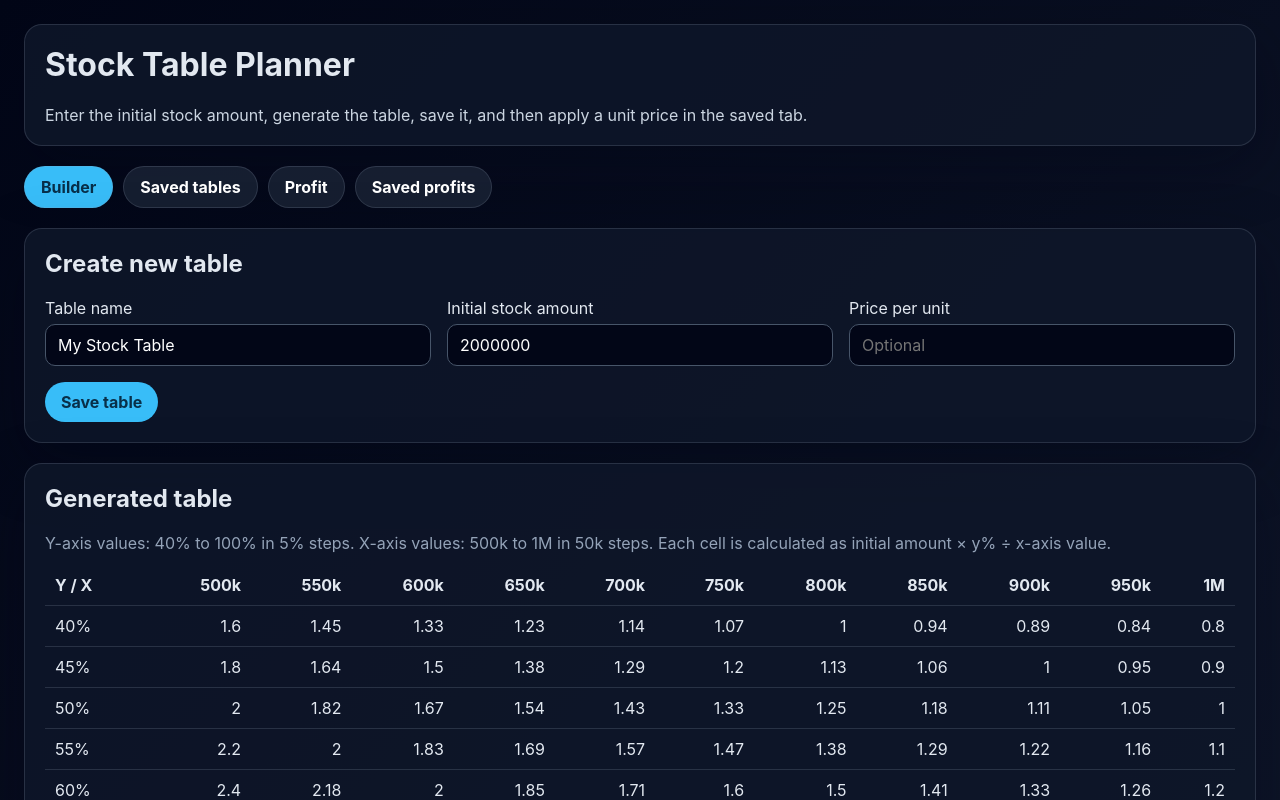
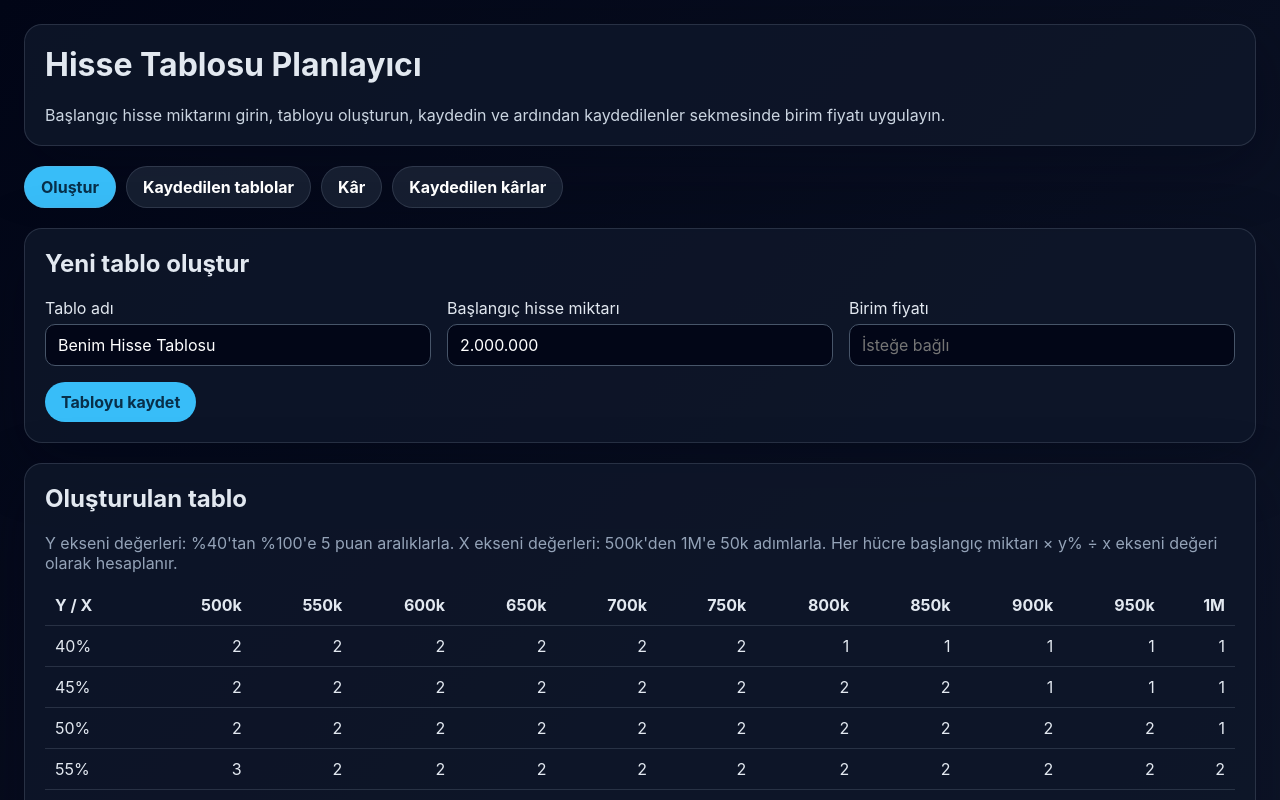
Before and after one commit to ahmetkoc35/halka-arz-lot-kar, a React (Vite) app: page / in a window 1280 px wide. Shown: the top 800 px of the page. Built offline with nearby package versions, Linux system fonts and the light colour scheme.

Commit message:
Update Turkish release download

```diff
--- a/src/App.tsx
+++ b/src/App.tsx
@@ -27,20 +27,28 @@ const yPercentages = Array.from({ length: 13 }, (_, index) => 40 + index * 5);
 const xValues = ['500k', '550k', '600k', '650k', '700k', '750k', '800k', '850k', '900k', '950k', '1M'];
 const xAmounts = [500000, 550000, 600000, 650000, 700000, 750000, 800000, 850000, 900000, 950000, 1000000];
 
+const parseIntegerValue = (value: string) => Number(value.replace(/\D/g, '')) || 0;
+
+const formatIntegerValue = (value: number | string) => {
+  const digits = typeof value === 'string' ? value.replace(/\D/g, '') : String(Math.ceil(value));
+  if (!digits) return '';
+  return new Intl.NumberFormat('tr-TR', { maximumFractionDigits: 0 }).format(Number(digits));
+};
+
 const buildRows = (initialAmount: number) => {
   return yPercentages.map((percent) => {
     const baseValue = (initialAmount * percent) / 100;
-    return xAmounts.map((xValue) => Number((baseValue / xValue).toFixed(2)));
+    return xAmounts.map((xValue) => Math.ceil(baseValue / xValue));
   });
 };
 
 const buildProfitValues = (lots: number, initialPrice: number) => {
   const startValue = lots * initialPrice;
-  const values = [Number(startValue.toFixed(2))];
+  const values = [Math.ceil(startValue)];
   let currentValue = startValue;
 
   for (let index = 1; index <= 12; index += 1) {
-    currentValue = Number((currentValue * 1.1).toFixed(2));
+    currentValue = Math.ceil(currentValue * 1.1);
     values.push(currentValue);
   }
 
@@ -53,7 +61,7 @@ const buildProfitDetails = (values: number[]) => {
   return values.map((value, index) => {
     if (index === 0) {
       return {
-        label: 'Start',
+        label: 'Başlangıç',
         value,
         change: 0,
         totalProfit: 0
@@ -61,11 +69,11 @@ const buildProfitDetails = (values: number[]) => {
     }
 
     const previousValue = values[index - 1];
-    const change = Number((value - previousValue).toFixed(2));
-    const totalProfit = Number((value - startValue).toFixed(2));
+    const change = Math.ceil(value - previousValue);
+    const totalProfit = Math.ceil(value - startValue);
 
     return {
-      label: `Day ${index}`,
+      label: `Gün ${index}`,
       value,
       change,
       totalProfit
@@ -74,13 +82,13 @@ const buildProfitDetails = (values: number[]) => {
 };
 
 const formatNumber = (value: number) => {
-  return value.toLocaleString(undefined, { minimumFractionDigits: 2, maximumFractionDigits: 2 });
+  return new Intl.NumberFormat('tr-TR', { maximumFractionDigits: 0 }).format(Math.ceil(value));
 };
 
 const App = () => {
   const [activeTab, setActiveTab] = useState<TabName>('builder');
   const [initialAmount, setInitialAmount] = useState('2000000');
-  const [tableName, setTableName] = useState('My Stock Table');
+  const [tableName, setTableName] = useState('Benim Hisse Tablosu');
   const [price, setPrice] = useState('');
   const [deferredPrompt, setDeferredPrompt] = useState<BeforeInstallPromptEvent | null>(null);
   const [canInstall, setCanInstall] = useState(false);
@@ -94,7 +102,7 @@ const App = () => {
   });
   const [selectedTableId, setSelectedTableId] = useState<number | null>(null);
 
-  const [profitName, setProfitName] = useState('My Profit Table');
+  const [profitName, setProfitName] = useState('Benim Kâr Tablosu');
   const [profitPrice, setProfitPrice] = useState('');
   const [profitLots, setProfitLots] = useState('');
   const [editingProfitId, setEditingProfitId] = useState<number | null>(null);
@@ -129,8 +137,8 @@ const App = () => {
     };
   }, []);
 
-  const rows = useMemo(() => buildRows(Number(initialAmount) || 0), [initialAmount]);
-  const profitPreviewValues = useMemo(() => buildProfitValues(Number(profitLots) || 0, Number(profitPrice) || 0), [profitLots, profitPrice]);
+  const rows = useMemo(() => buildRows(parseIntegerValue(initialAmount)), [initialAmount]);
+  const profitPreviewValues = useMemo(() => buildProfitValues(parseIntegerValue(profitLots), parseIntegerValue(profitPrice)), [profitLots, profitPrice]);
 
   const handleInstallClick = async () => {
     if (!deferredPrompt) return;
@@ -139,13 +147,13 @@ const App = () => {
   };
 
   const saveTable = () => {
-    const cleanedName = tableName.trim() || `Table ${savedTables.length + 1}`;
+    const cleanedName = tableName.trim() || `Tablo ${savedTables.length + 1}`;
     const newTable: SavedTable = {
       id: Date.now(),
       name: cleanedName,
-      initialAmount: Number(initialAmount) || 0,
+      initialAmount: parseIntegerValue(initialAmount),
       rows,
-      price: Number(price) || 0
+      price: parseIntegerValue(price)
     };
 
     const nextTables = [newTable, ...savedTables];
@@ -156,7 +164,7 @@ const App = () => {
   };
 
   const updateTablePrice = (tableId: number, nextPrice: string) => {
-    const nextTables = savedTables.map((table) => (table.id === tableId ? { ...table, price: Number(nextPrice) || 0 } : table));
+    const nextTables = savedTables.map((table) => (table.id === tableId ? { ...table, price: parseIntegerValue(nextPrice) } : table));
     setSavedTables(nextTables);
     window.localStorage.setItem('savedTables', JSON.stringify(nextTables));
   };
@@ -173,8 +181,8 @@ const App = () => {
       return {
         ...table,
         name: editName.trim() || table.name,
-        initialAmount: Number(editAmount) || table.initialAmount,
-        rows: buildRows(Number(editAmount) || table.initialAmount)
+        initialAmount: parseIntegerValue(editAmount) || table.initialAmount,
+        rows: buildRows(parseIntegerValue(editAmount) || table.initialAmount)
       };
     });
 
@@ -205,7 +213,7 @@ const App = () => {
   const selectedTable = savedTables.find((table) => table.id === selectedTableId) ?? savedTables[0] ?? null;
 
   const saveProfitTable = () => {
-    const cleanedName = profitName.trim() || `Profit ${savedProfitTables.length + 1}`;
+    const cleanedName = profitName.trim() || `Kâr ${savedProfitTables.length + 1}`;
     const lotsValue = Number(profitLots) || 0;
     const priceValue = Number(profitPrice) || 0;
     const newTable: SavedProfitTable = {
@@ -277,54 +285,54 @@ const App = () => {
       <header>
         <div className="header-row">
           <div>
-            <h1>Stock Table Planner</h1>
-            <p>Enter the initial stock amount, generate the table, save it, and then apply a unit price in the saved tab.</p>
+            <h1>Hisse Tablosu Planlayıcı</h1>
+            <p>Başlangıç hisse miktarını girin, tabloyu oluşturun, kaydedin ve ardından kaydedilenler sekmesinde birim fiyatı uygulayın.</p>
           </div>
           {canInstall && (
-            <button onClick={handleInstallClick}>Install app</button>
+            <button onClick={handleInstallClick}>Uygulamayı yükle</button>
           )}
         </div>
       </header>
 
-      <nav className="tabs" aria-label="App sections">
+      <nav className="tabs" aria-label="Uygulama bölümleri">
         <button className={activeTab === 'builder' ? 'tab active' : 'tab'} onClick={() => setActiveTab('builder')}>
-          Builder
+          Oluştur
         </button>
         <button className={activeTab === 'saved' ? 'tab active' : 'tab'} onClick={() => setActiveTab('saved')}>
-          Saved tables
+          Kaydedilen tablolar
         </button>
         <button className={activeTab === 'profit' ? 'tab active' : 'tab'} onClick={() => setActiveTab('profit')}>
-          Profit
+          Kâr
         </button>
         <button className={activeTab === 'savedProfit' ? 'tab active' : 'tab'} onClick={() => setActiveTab('savedProfit')}>
-          Saved profits
+          Kaydedilen kârlar
         </button>
       </nav>
 
       {activeTab === 'builder' && (
         <>
           <section className="card">
-            <h2>Create new table</h2>
+            <h2>Yeni tablo oluştur</h2>
             <div className="grid">
               <label>
-                Table name
+                Tablo adı
                 <input value={tableName} onChange={(e) => setTableName(e.target.value)} />
               </label>
               <label>
-                Initial stock amount
-                <input type="number" value={initialAmount} onChange={(e) => setInitialAmount(e.target.value)} />
+                Başlangıç hisse miktarı
+                <input type="text" inputMode="numeric" value={formatIntegerValue(initialAmount)} onChange={(e) => setInitialAmount(e.target.value.replace(/\D/g, ''))} />
               </label>
               <label>
-                Price per unit
-                <input type="number" value={price} onChange={(e) => setPrice(e.target.value)} placeholder="Optional" />
+                Birim fiyatı
+                <input type="text" inputMode="numeric" value={formatIntegerValue(price)} onChange={(e) => setPrice(e.target.value.replace(/\D/g, ''))} placeholder="İsteğe bağlı" />
               </label>
             </div>
-            <button onClick={saveTable}>Save table</button>
+            <button onClick={saveTable}>Tabloyu kaydet</button>
           </section>
 
           <section className="card">
-            <h2>Generated table</h2>
-            <p className="hint">Y-axis values: 40% to 100% in 5% steps. X-axis values: 500k to 1M in 50k steps. Each cell is calculated as initial amount × y% ÷ x-axis value.</p>
+            <h2>Oluşturulan tablo</h2>
+            <p className="hint">Y ekseni değerleri: %40'tan %100'e 5 puan aralıklarla. X ekseni değerleri: 500k'den 1M'e 50k adımlarla. Her hücre başlangıç miktarı × y% ÷ x ekseni değeri olarak hesaplanır.</p>
             <div className="table-wrap">
               <table>
                 <thead>
@@ -340,7 +348,7 @@ const App = () => {
                     <tr key={rowIndex}>
                       <td>{`${yPercentages[rowIndex]}%`}</td>
                       {row.map((value, colIndex) => (
-                        <td key={`${rowIndex}-${colIndex}`}>{value.toLocaleString()}</td>
+                        <td key={`${rowIndex}-${colIndex}`}>{formatIntegerValue(value)}</td>
                       ))}
                     </tr>
                   ))}
@@ -354,21 +362,21 @@ const App = () => {
       {activeTab === 'saved' && (
         <>
           <section className="card">
-            <h2>Saved tables</h2>
+            <h2>Kaydedilen tablolar</h2>
             {savedTables.length === 0 ? (
-              <p>No saved tables yet. Save one from the builder tab first.</p>
+              <p>Henüz kaydedilmiş tablo yok. Önce Oluştur sekmesinden bir tane kaydedin.</p>
             ) : (
               <div className="saved-list">
                 {savedTables.map((table) => (
                   <div key={table.id} className={selectedTable?.id === table.id ? 'saved-item selected' : 'saved-item'}>
                     <button className="saved-main" onClick={() => setSelectedTableId(table.id)}>
                       <strong>{table.name}</strong>
-                      <span>Initial: {table.initialAmount.toLocaleString()}</span>
-                      <span>Price: {table.price || 'Not set'}</span>
+                      <span>Başlangıç: {formatIntegerValue(table.initialAmount)}</span>
+                      <span>Fiyat: {table.price ? formatIntegerValue(table.price) : 'Ayarlanmadı'}</span>
                     </button>
                     <div className="saved-actions">
-                      <button className="secondary" onClick={() => startEditingTable(table)}>Edit</button>
-                      <button className="danger" onClick={() => deleteTable(table.id)}>Delete</button>
+                      <button className="secondary" onClick={() => startEditingTable(table)}>Düzenle</button>
+                      <button className="danger" onClick={() => deleteTable(table.id)}>Sil</button>
                     </div>
                   </div>
                 ))}
@@ -381,25 +389,25 @@ const App = () => {
               <h2>{selectedTable.name}</h2>
               <div className="editor-row">
                 <label>
-                  Unit price
-                  <input type="number" value={selectedTable.price || ''} onChange={(e) => updateTablePrice(selectedTable.id, e.target.value)} />
+                  Birim fiyatı
+                  <input type="text" inputMode="numeric" value={formatIntegerValue(selectedTable.price || '')} onChange={(e) => updateTablePrice(selectedTable.id, e.target.value)} />
                 </label>
                 <label>
-                  Name
+                  Ad
                   <input value={editingTableId === selectedTable.id ? editName : selectedTable.name} onChange={(e) => setEditName(e.target.value)} />
                 </label>
                 <label>
-                  Initial amount
-                  <input type="number" value={editingTableId === selectedTable.id ? editAmount : selectedTable.initialAmount} onChange={(e) => setEditAmount(e.target.value)} />
+                  Başlangıç miktarı
+                  <input type="text" inputMode="numeric" value={editingTableId === selectedTable.id ? formatIntegerValue(editAmount) : formatIntegerValue(selectedTable.initialAmount)} onChange={(e) => setEditAmount(e.target.value.replace(/\D/g, ''))} />
                 </label>
               </div>
               <div className="action-row">
                 {editingTableId === selectedTable.id ? (
-                  <button onClick={() => saveEditedTable(selectedTable.id)}>Save changes</button>
+                  <button onClick={() => saveEditedTable(selectedTable.id)}>Değişiklikleri kaydet</button>
                 ) : (
-                  <button onClick={() => startEditingTable(selectedTable)}>Edit details</button>
+                  <button onClick={() => startEditingTable(selectedTable)}>Detayları düzenle</button>
                 )}
-                <button className="danger" onClick={() => deleteTable(selectedTable.id)}>Delete table</button>
+                <button className="danger" onClick={() => deleteTable(selectedTable.id)}>Tabloyu sil</button>
               </div>
               <div className="table-wrap">
                 <table>
@@ -420,7 +428,7 @@ const App = () => {
                         <tr key={rowIndex}>
                           <td>{`${yPercentages[rowIndex]}%`}</td>
                           {multipliedRow.map((value, colIndex) => (
-                            <td key={`${rowIndex}-${colIndex}`}>{value.toLocaleString()}</td>
+                            <td key={`${rowIndex}-${colIndex}`}>{formatIntegerValue(value)}</td>
                           ))}
                         </tr>
                       );
@@ -436,38 +444,38 @@ const App = () => {
       {activeTab === 'profit' && (
         <>
           <section className="card">
-            <h2>Create new profit growth table</h2>
-            <p className="hint">The starting amount is calculated as lots × initial price. Each following day grows by 10% cumulatively.</p>
+            <h2>Yeni kâr büyüme tablosu oluştur</h2>
+            <p className="hint">Başlangıç tutarı lot × başlangıç fiyatı olarak hesaplanır. Sonraki her gün %10 kümülatif olarak büyür.</p>
             <div className="grid">
               <label>
-                Profit table name
+                Kâr tablosu adı
                 <input value={profitName} onChange={(e) => setProfitName(e.target.value)} />
               </label>
               <label>
-                Initial price
-                <input type="number" value={profitPrice} onChange={(e) => setProfitPrice(e.target.value)} />
+                Başlangıç fiyatı
+                <input type="text" inputMode="numeric" value={formatIntegerValue(profitPrice)} onChange={(e) => setProfitPrice(e.target.value.replace(/\D/g, ''))} />
               </label>
               <label>
-                Total lots
-                <input type="number" value={profitLots} onChange={(e) => setProfitLots(e.target.value)} />
+                Toplam lot
+                <input type="text" inputMode="numeric" value={formatIntegerValue(profitLots)} onChange={(e) => setProfitLots(e.target.value.replace(/\D/g, ''))} />
               </label>
             </div>
-            <button onClick={saveProfitTable}>Save profit table</button>
+            <button onClick={saveProfitTable}>Kâr tablosunu kaydet</button>
           </section>
 
           <section className="card">
-            <h2>Projected growth</h2>
+            <h2>Tahmini büyüme</h2>
             <div className="profit-summary">
-              <strong>Start amount:</strong> {formatNumber((Number(profitLots) || 0) * (Number(profitPrice) || 0))}
+              <strong>Başlangıç tutarı:</strong> {formatNumber((Number(profitLots) || 0) * (Number(profitPrice) || 0))}
             </div>
             <div className="table-wrap">
               <table>
                 <thead>
                   <tr>
-                    <th>Period</th>
-                    <th>Projected value</th>
-                    <th>Daily gain</th>
-                    <th>Total profit</th>
+                    <th>Dönem</th>
+                    <th>Tahmini değer</th>
+                    <th>Günlük kazanç</th>
+                    <th>Toplam kâr</th>
                   </tr>
                 </thead>
                 <tbody>
@@ -489,22 +497,22 @@ const App = () => {
       {activeTab === 'savedProfit' && (
         <>
           <section className="card">
-            <h2>Saved profit tables</h2>
+            <h2>Kaydedilen kâr tabloları</h2>
             {savedProfitTables.length === 0 ? (
-              <p>No saved profit tables yet. Create one from the Profit tab first.</p>
+              <p>Henüz kaydedilmiş kâr tablosu yok. Önce Kâr sekmesinden bir tane oluşturun.</p>
             ) : (
               <div className="saved-list">
                 {savedProfitTables.map((table) => (
                   <div key={table.id} className={selectedProfitTable?.id === table.id ? 'saved-item selected' : 'saved-item'}>
                     <button className="saved-main" onClick={() => setSelectedProfitId(table.id)}>
                       <strong>{table.name}</strong>
-                      <span>Price: {table.initialPrice}</span>
-                      <span>Lots: {table.lots}</span>
-                      <span>Start amount: {formatNumber(table.initialPrice * table.lots)}</span>
+                      <span>Fiyat: {formatIntegerValue(table.initialPrice)}</span>
+                      <span>Lot: {formatIntegerValue(table.lots)}</span>
+                      <span>Başlangıç tutarı: {formatNumber(table.initialPrice * table.lots)}</span>
                     </button>
                     <div className="saved-actions">
-                      <button className="secondary" onClick={() => startEditingProfitTable(table)}>Edit</button>
-                      <button className="danger" onClick={() => deleteProfitTable(table.id)}>Delete</button>
+                      <button className="secondary" onClick={() => startEditingProfitTable(table)}>Düzenle</button>
+                      <button className="danger" onClick={() => deleteProfitTable(table.id)}>Sil</button>
                     </div>
                   </div>
                 ))}
@@ -517,34 +525,34 @@ const App = () => {
               <h2>{selectedProfitTable.name}</h2>
               <div className="editor-row">
                 <label>
-                  Name
+                  Ad
                   <input value={editingProfitId === selectedProfitTable.id ? editProfitName : selectedProfitTable.name} onChange={(e) => setEditProfitName(e.target.value)} />
                 </label>
                 <label>
-                  Initial price
-                  <input type="number" value={editingProfitId === selectedProfitTable.id ? editProfitPrice : selectedProfitTable.initialPrice} onChange={(e) => setEditProfitPrice(e.target.value)} />
+                  Başlangıç fiyatı
+                  <input type="text" inputMode="numeric" value={editingProfitId === selectedProfitTable.id ? formatIntegerValue(editProfitPrice) : formatIntegerValue(selectedProfitTable.initialPrice)} onChange={(e) => setEditProfitPrice(e.target.value.replace(/\D/g, ''))} />
                 </label>
                 <label>
-                  Total lots
-                  <input type="number" value={editingProfitId === selectedProfitTable.id ? editProfitLots : selectedProfitTable.lots} onChange={(e) => setEditProfitLots(e.target.value)} />
+                  Toplam lot
+                  <input type="text" inputMode="numeric" value={editingProfitId === selectedProfitTable.id ? formatIntegerValue(editProfitLots) : formatIntegerValue(selectedProfitTable.lots)} onChange={(e) => setEditProfitLots(e.target.value.replace(/\D/g, ''))} />
                 </label>
               </div>
               <div className="action-row">
                 {editingProfitId === selectedProfitTable.id ? (
-                  <button onClick={() => saveEditedProfitTable(selectedProfitTable.id)}>Save changes</button>
+                  <button onClick={() => saveEditedProfitTable(selectedProfitTable.id)}>Değişiklikleri kaydet</button>
                 ) : (
-                  <button onClick={() => startEditingProfitTable(selectedProfitTable)}>Edit details</button>
+                  <button onClick={() => startEditingProfitTable(selectedProfitTable)}>Detayları düzenle</button>
                 )}
-                <button className="danger" onClick={() => deleteProfitTable(selectedProfitTable.id)}>Delete table</button>
+                <button className="danger" onClick={() => deleteProfitTable(selectedProfitTable.id)}>Tabloyu sil</button>
               </div>
               <div className="table-wrap">
                 <table>
                   <thead>
                     <tr>
-                      <th>Period</th>
-                      <th>Projected value</th>
-                      <th>Daily gain</th>
-                      <th>Total profit</th>
+                      <th>Dönem</th>
+                      <th>Tahmini değer</th>
+                      <th>Günlük kazanç</th>
+                      <th>Toplam kâr</th>
                     </tr>
                   </thead>
                   <tbody>
```
Also changed, not shown: public/manifest.webmanifest, 4 other files (tests, documents, lock files or other folders).
